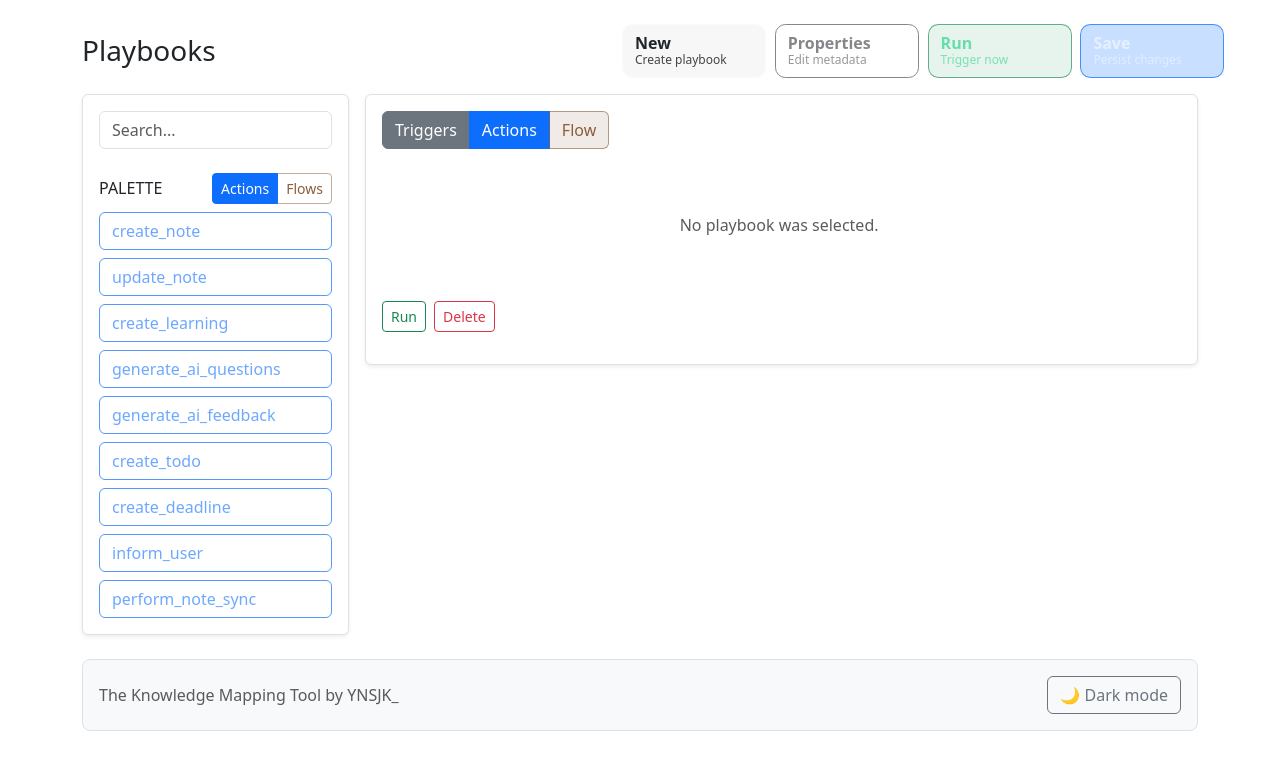
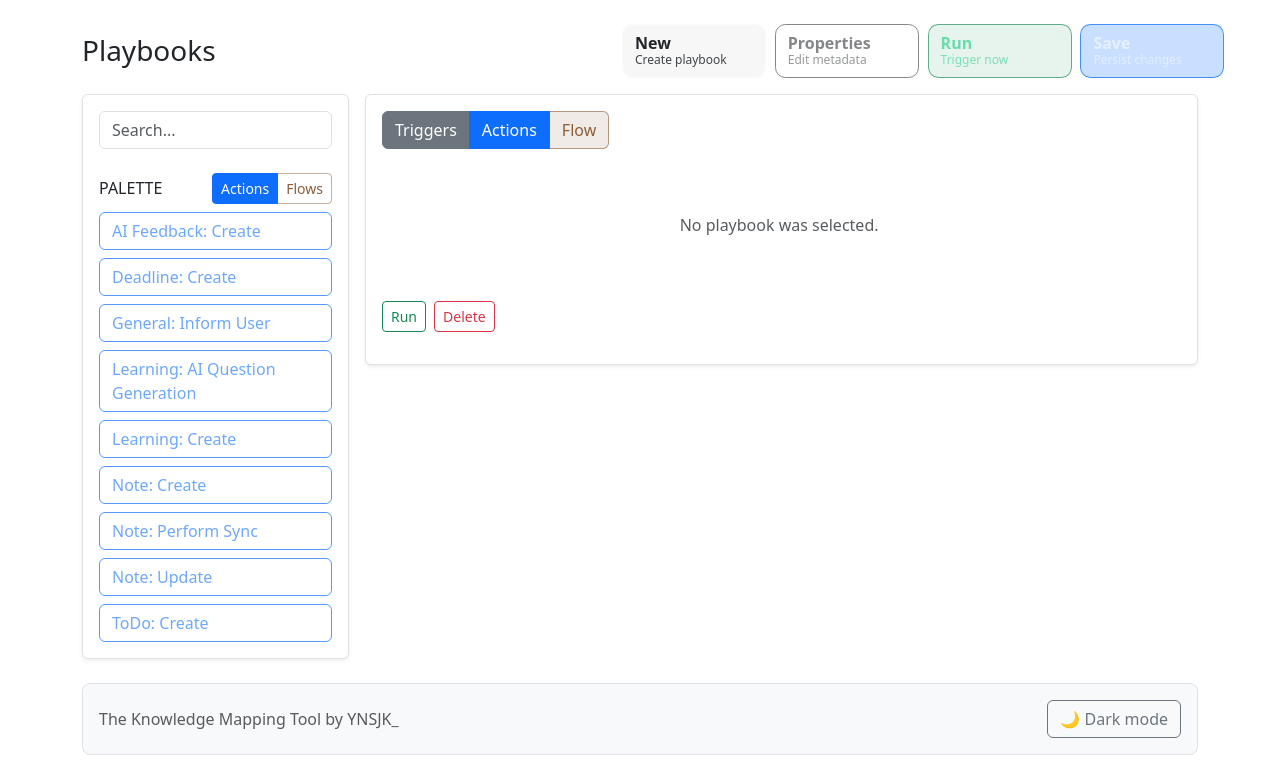
Before and after one commit to supernova576/the_knowledge_mapping, a Flask app: template templates/playbooks.html in a window 1280 px wide. Shown: the part 82-861 px from the top of the page. Before the commit the page ends 813 px from the top, so only its background shows below. Run offline with Flask 3, Linux system fonts and the light colour scheme; the template is opened without the code that fills it, so the values that code supplies are empty.

Commit message:
renames playbook actions and flows

```diff
--- a/templates/playbooks.html
+++ b/templates/playbooks.html
@@ -59,13 +59,23 @@
                         </div>
                     </div>
                     <div id="actionPalette" class="d-grid gap-2">
-                        {% for action in ['create_note','update_note','create_learning','generate_ai_questions','generate_ai_feedback','create_todo','create_deadline','inform_user','perform_note_sync'] %}
-                        <button type="button" class="btn text-start km-playbook-palette-item" draggable="true" data-kind="action" data-action="{{ action }}">{{ action }}</button>
+                        {% for action, label in [
+                            ('generate_ai_feedback', 'AI Feedback: Create'),
+                            ('create_deadline', 'Deadline: Create'),
+                            ('inform_user', 'General: Inform User'),
+                            ('generate_ai_questions', 'Learning: AI Question Generation'),
+                            ('create_learning', 'Learning: Create'),
+                            ('create_note', 'Note: Create'),
+                            ('perform_note_sync', 'Note: Perform Sync'),
+                            ('update_note', 'Note: Update'),
+                            ('create_todo', 'ToDo: Create')
+                        ] %}
+                        <button type="button" class="btn text-start km-playbook-palette-item" draggable="true" data-kind="action" data-action="{{ action }}">{{ label }}</button>
                         {% endfor %}
                     </div>
                     <div id="flowPalette" class="d-grid gap-2 d-none">
-                        <button type="button" class="btn text-start km-playbook-flow-item" draggable="true" data-kind="flow" data-flow="if_else">if_else</button>
-                        <button type="button" class="btn text-start km-playbook-flow-item" draggable="true" data-kind="flow" data-flow="switch_case">switch_case</button>
+                        <button type="button" class="btn text-start km-playbook-flow-item" draggable="true" data-kind="flow" data-flow="if_else">IF-ELSE</button>
+                        <button type="button" class="btn text-start km-playbook-flow-item" draggable="true" data-kind="flow" data-flow="switch_case">SWITCH-CASE</button>
                     </div>
                 </div>
             </div>
@@ -205,6 +215,21 @@
 
     const allowedActions = new Set(['create_note','update_note','create_learning','generate_ai_questions','generate_ai_feedback','create_todo','create_deadline','inform_user','perform_note_sync']);
     const allowedFlows = new Set(['if_else', 'switch_case']);
+    const actionLabels = {
+        create_note: 'Note: Create',
+        update_note: 'Note: Update',
+        create_learning: 'Learning: Create',
+        generate_ai_questions: 'Learning: AI Question Generation',
+        generate_ai_feedback: 'AI Feedback: Create',
+        create_todo: 'ToDo: Create',
+        create_deadline: 'Deadline: Create',
+        inform_user: 'General: Inform User',
+        perform_note_sync: 'Note: Perform Sync',
+    };
+    const flowLabels = {
+        if_else: 'IF-ELSE',
+        switch_case: 'SWITCH-CASE',
+    };
     const actionInputSchemas = {
         create_note: [
             {key:'note_name', label:'Note name', type:'text', placeholder:'Project Kickoff', help:'Name of the note to create. Runtime context key: note_name.', required:true, context_key:'note_name', data_type:'string'},
@@ -289,9 +314,17 @@
         if (!block) return '';
         const payload = block.payload || {};
         if (block.type === 'trigger') return payload.label || payload.trigger_type || 'Trigger';
-        if (block.type === 'action') return payload.label || payload.action || 'Action';
-        if (block.type === 'flow') return payload.label || payload.operator || 'Flow';
+        if (block.type === 'action') return payload.label || actionLabels[payload.action] || payload.action || 'Action';
+        if (block.type === 'flow') return payload.label || flowLabels[payload.operator] || payload.operator || 'Flow';
         return block.id || '';
+    }
+
+    function actionDisplayName(action) {
+        return actionLabels[action] || action || 'Action';
+    }
+
+    function flowDisplayName(operator) {
+        return flowLabels[operator] || operator || 'Flow';
     }
 
     function isBranchPlaceholderBlock(block) {
@@ -961,7 +994,7 @@
             type:'action',
             x:Number(appendAfterBlock.x) || ((Number(flowBlock.x) || 120) + 120),
             y:(Number(appendAfterBlock.y) || 40) + 90,
-            payload:{action, label:action, input:{}}
+            payload:{action, label:actionDisplayName(action), input:{}}
         });
         const existingNextEdge = (current.layout.edges || []).find((edge) => edge.source === appendAfterBlock.id && edge.branch === 'next');
         if (existingNextEdge) {
@@ -973,7 +1006,7 @@
         }
         rebalanceFlowBranches(flowBlock);
         renderCanvas();
-        updateStatus(`${action} was mapped to ${edgeDisplayBranch(flowBlock, branchKey)}.`);
+        updateStatus(`${actionDisplayName(action)} was mapped to ${edgeDisplayBranch(flowBlock, branchKey)}.`);
         clearFlowDropTargets();
         setPendingPaletteAction('');
     }
@@ -997,11 +1030,11 @@
         const nextY = typeof y === 'number'
             ? Math.round(y)
             : (next ? Math.max(40, (Number(next.y) || 40) - 45) : ((Number(previous?.y) || 40) + 90));
-        const newBlock = {id, type:'action', x:nextX, y:nextY, payload:{action, label:action, input:{}}};
+        const newBlock = {id, type:'action', x:nextX, y:nextY, payload:{action, label:actionDisplayName(action), input:{}}};
         current.layout.blocks.push(newBlock);
         insertBlockIntoLinearFlow(newBlock, insertionY);
         renderCanvas();
-        updateStatus(`${action} added to the playbook.`);
+        updateStatus(`${actionDisplayName(action)} added to the playbook.`);
     }
 
     function addFlowBlock(operator, x=null, y=null) {
@@ -1024,8 +1057,8 @@
             ? Math.round(y)
             : (next ? Math.max(40, (Number(next.y) || 40) - 45) : ((Number(previous?.y) || base.y || 40) + 90));
         const flowPayload = operator === 'switch_case'
-            ? {operator, label:'switch_case', input:{value_to_compare:'', source:'context'}, cases:[{key:caseUid(), label:'Case 1', value:'value_1'}]}
-            : {operator, label:operator, input:{value_to_compare:'', equals:'true', source:'literal'}};
+            ? {operator, label:flowDisplayName('switch_case'), input:{value_to_compare:'', source:'context'}, cases:[{key:caseUid(), label:'Case 1', value:'value_1'}]}
+            : {operator, label:flowDisplayName(operator), input:{value_to_compare:'', equals:'true', source:'literal'}};
         const newFlowBlock = {id:newId, type:'flow', x:flowX, y:flowY, payload:flowPayload};
         current.layout.blocks.push(newFlowBlock);
         insertBlockIntoLinearFlow(newFlowBlock, insertionY);
@@ -1046,7 +1079,7 @@
             current.layout.edges.push({source:newId, target:falseId, branch:'false'});
         }
         renderCanvas();
-        updateStatus(`${operator} flow added to the playbook.`);
+        updateStatus(`${flowDisplayName(operator)} flow added to the playbook.`);
     }
 
     function syncSwitchCaseBranches(block) {
@@ -1312,7 +1345,7 @@
                     help:`When enabled, the saved ${field.label.toLowerCase()} value replaces the incoming runtime context for this parameter.`,
                 }));
             openEditor({
-                title: `Edit Action: ${block.payload.action}`,
+                title: `Edit Action: ${actionDisplayName(block.payload.action)}`,
                 submitLabel: 'Save Action',
                 help: 'Action parameters can be hard-coded here. Per-parameter override switches decide whether saved values replace incoming runtime context or only act as fallbacks.',
                 variant: 'action',
@@ -1334,7 +1367,7 @@
                     deleteBlock(block.id);
                 },
                 onSubmit: (formData) => {
-                    block.payload.label = (formData.get('label') || '').toString().trim() || block.payload.action;
+                    block.payload.label = (formData.get('label') || '').toString().trim() || actionDisplayName(block.payload.action);
                     block.payload.input = {};
                     configurableFields.forEach((field) => {
                         const value = (formData.get(field.key) || '').toString().trim();
@@ -1353,7 +1386,7 @@
         } else if (block.type === 'flow') {
             if (block.payload.operator === 'switch_case') {
                 openEditor({
-                    title: 'Edit Flow: switch_case',
+                    title: `Edit Flow: ${flowDisplayName('switch_case')}`,
                     submitLabel: 'Save Flow',
                     help: 'Configure the switch input and define one or more named cases. If no case matches, the default branch is used.',
                     variant: 'flow',
@@ -1386,7 +1419,7 @@
                     onSubmit: () => {
                         const source = (editorForm.querySelector('[name="source"]')?.value || 'context').toString();
                         const valueToCompare = (editorForm.querySelector('[name="value_to_compare"]')?.value || '').toString().trim();
-                        const label = (editorForm.querySelector('[name="label"]')?.value || '').toString().trim() || 'switch_case';
+                        const label = (editorForm.querySelector('[name="label"]')?.value || '').toString().trim() || flowDisplayName('switch_case');
                         const rows = [...editorFields.querySelectorAll('#switchCaseRows .km-switch-case-row')];
                         const cases = rows.map((row, index) => {
                             const key = (row.querySelector(`input[name="case_key_${index}"]`)?.value || caseUid()).toString().trim();
@@ -1418,7 +1451,7 @@
                 return;
             }
             openEditor({
-                title: 'Edit Flow: if_else',
+                title: `Edit Flow: ${flowDisplayName('if_else')}`,
                 submitLabel: 'Save Flow',
                 help: 'Configure the branch comparison. The engine compares the selected value against the expected value and routes execution to the true or false branch.',
                 variant: 'flow',
@@ -1446,7 +1479,7 @@
                 },
                 onSubmit: (formData) => {
                     block.payload.input = block.payload.input || {};
-                    block.payload.label = (formData.get('label') || '').toString().trim() || block.payload.operator;
+                    block.payload.label = (formData.get('label') || '').toString().trim() || flowDisplayName(block.payload.operator);
                     block.payload.input.source = (formData.get('source') || 'literal').toString();
                     block.payload.input.from_action_output = formData.get('from_action_output') ? 'true' : '';
                     block.payload.input.comparison = (formData.get('comparison') || 'equals').toString();
```
